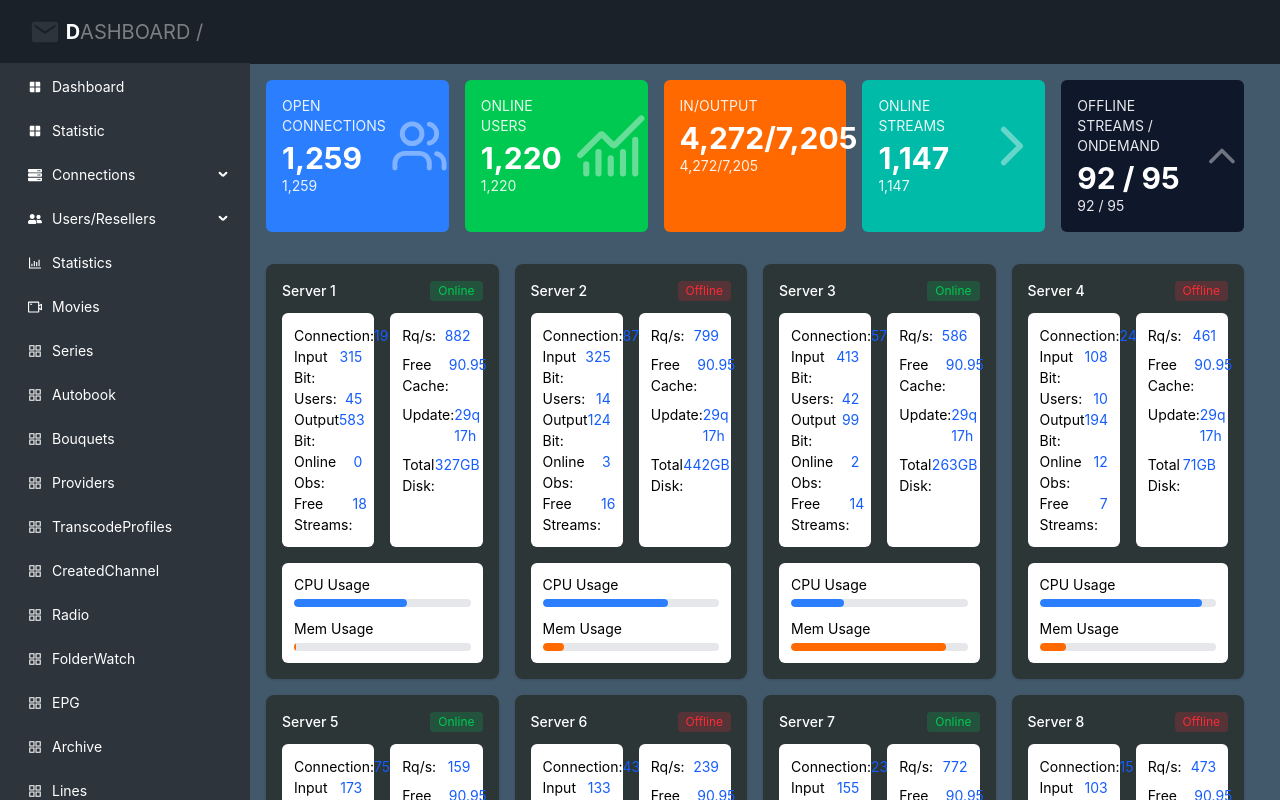
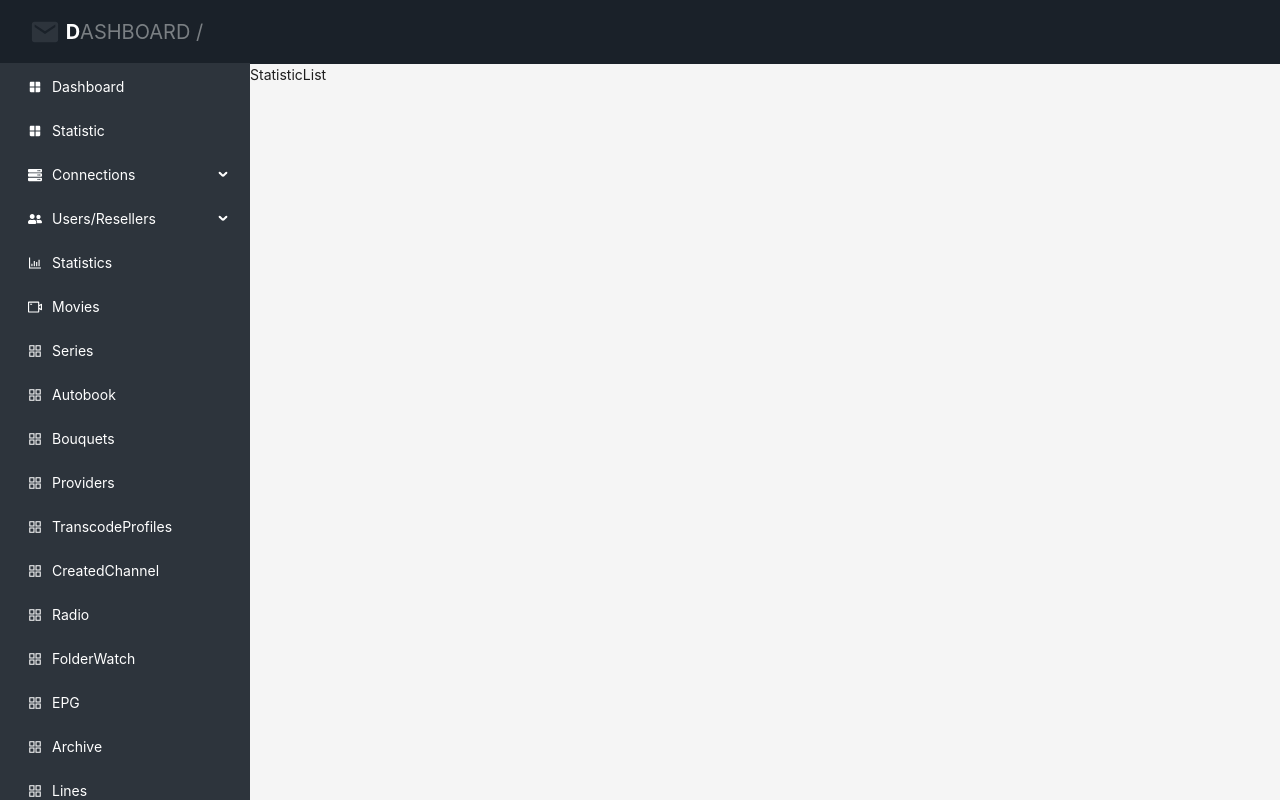
Before and after one commit to saadsinpk/IPTV_FRONT, a React (Vite) app: page /dashboard/statistic in a window 1280 px wide. Shown: the top 800 px of the page. Built offline with nearby package versions, Linux system fonts and the light colour scheme; sample sign-in values are in the browser's storage.

Commit message:
..........

```diff
--- a/src/DashboardScreen/Statistic/StatisticList.jsx
+++ b/src/DashboardScreen/Statistic/StatisticList.jsx
@@ -1,91 +1,7 @@
 import React from "react";
-import { ServerCard } from "../../components/server-card";
-import { StatCard } from "../../components/stats-card";
-import {
-  Users,
-  ChartNoAxesCombined,
-  ChevronRight,
-  ChevronUp,
-} from "lucide-react";
 
-const SubMainDashboard = () => {
-  const dummyStats = {
-    openConnections: 1259,
-    onlineUsers: 1220,
-    bandwidth: {
-      in: 4272,
-      out: 7205,
-    },
-    onlineStreams: 1147,
-    offlineStreams: {
-      current: 92,
-      total: 95,
-    },
-    servers: Array.from({ length: 8 }).map((_, i) => ({
-      name: `Server ${i + 1}`,
-      status: i % 2 === 0 ? "Online" : "Offline",
-      connections: Math.floor(Math.random() * 200),
-      users: Math.floor(Math.random() * 100),
-      inputBw: Math.floor(Math.random() * 500),
-      outputBw: Math.floor(Math.random() * 1000),
-      uptime: "25d 17h",
-      streams: Math.floor(Math.random() * 20),
-      freeCache: "90.95",
-      totalDisk: `${Math.floor(Math.random() * 500)}GB`,
-      cpuUsage: Math.floor(Math.random() * 100),
-      memUsage: Math.floor(Math.random() * 100),
-    })),
-  };
-
-  return (
-    <div className="min-h-screen bg-[#42596b] text-white p-4">
-      {/* Top Stats */}
-      <div className="grid grid-cols-1 md:grid-cols-3 lg:grid-cols-5 gap-4 mb-8 w-[98%]">
-        <StatCard
-          title="OPEN CONNECTIONS"
-          value1="1,259"
-          value2="1,259"
-          className="bg-blue-500"
-          icon={Users}
-        />
-        <StatCard
-          title="ONLINE USERS"
-          value1="1,220"
-          value2="1,220"
-          className="bg-green-500"
-          icon={ChartNoAxesCombined}
-        />
-        <StatCard
-          title="IN/OUTPUT"
-          value1="4,272/7,205"
-          value2="4,272/7,205"
-          className="bg-orange-500"
-          icon={ChevronRight}
-        />
-        <StatCard
-          title="ONLINE STREAMS"
-          value1="1,147"
-          value2="1,147"
-          className="bg-teal-500"
-          icon={ChevronRight}
-          />
-        <StatCard
-          title="OFFLINE STREAMS / ONDEMAND"
-          value1="92 / 95"
-          value2="92 / 95"
-          className="bg-slate-900"
-          icon={ChevronUp}
-        />
-      </div>
-
-      {/* Server Grid */}
-      <div className="grid grid-cols-1 md:grid-cols-2 lg:grid-cols-4 gap-4 w-[98%]">
-        {dummyStats.servers.map((server, i) => (
-          <ServerCard key={i} index={i} isStatic={true} />
-        ))}
-      </div>
-    </div>
-  );
+const StatisticList = () => {
+  return <div>StatisticList</div>;
 };
 
-export default SubMainDashboard;
+export default StatisticList;
```
